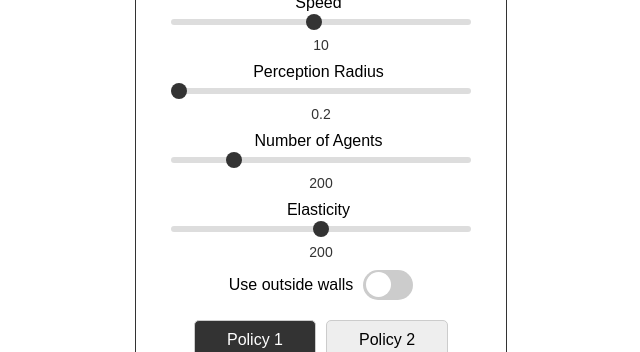
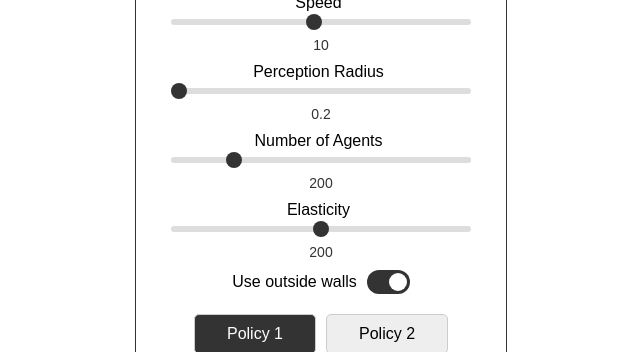
Before and after one commit to finnBsch/MASSim, a plain HTML site: page index.html in a window 1280 px wide. Shown: the part 448-800 px from the top of the page, without its empty margins (263-903 px from the left). Drawn offline with Linux system fonts and the light colour scheme; no server answers.

Commit message:
making the slide switch smaller

```diff
--- a/index.html
+++ b/index.html
@@ -48,7 +48,7 @@
                 <div class="slide-switch-container">
                     <label for="mySwitch" class="switch-label">Use outside walls</label>
                     <label class="switch">
-                        <input type="checkbox" id="mySwitch">
+                        <input type="checkbox" id="mySwitch" checked>
                         <span class="slider round"></span>
                     </label>
                 </div>
--- a/style.css
+++ b/style.css
@@ -289,8 +289,8 @@ input[type="range"]:focus::-moz-range-track {
 .switch {
     position: relative;
     display: inline-block;
-    width: 50px; /* Adjust the width as needed */
-    height: 30px; /* Adjust the height as needed */
+    width: 43px; /* Adjust the width as needed */
+    height: 24px; /* Adjust the height as needed */
 }
 
 .switch input {
@@ -319,8 +319,8 @@ input[type="range"]:focus::-moz-range-track {
 .slider:before {
     position: absolute;
     content: "";
-    height: 25px;
-    width: 25px;
+    height: 18px;
+    width: 18px;
     left: 3px;
     bottom: 3px;
     background-color: white;
```
